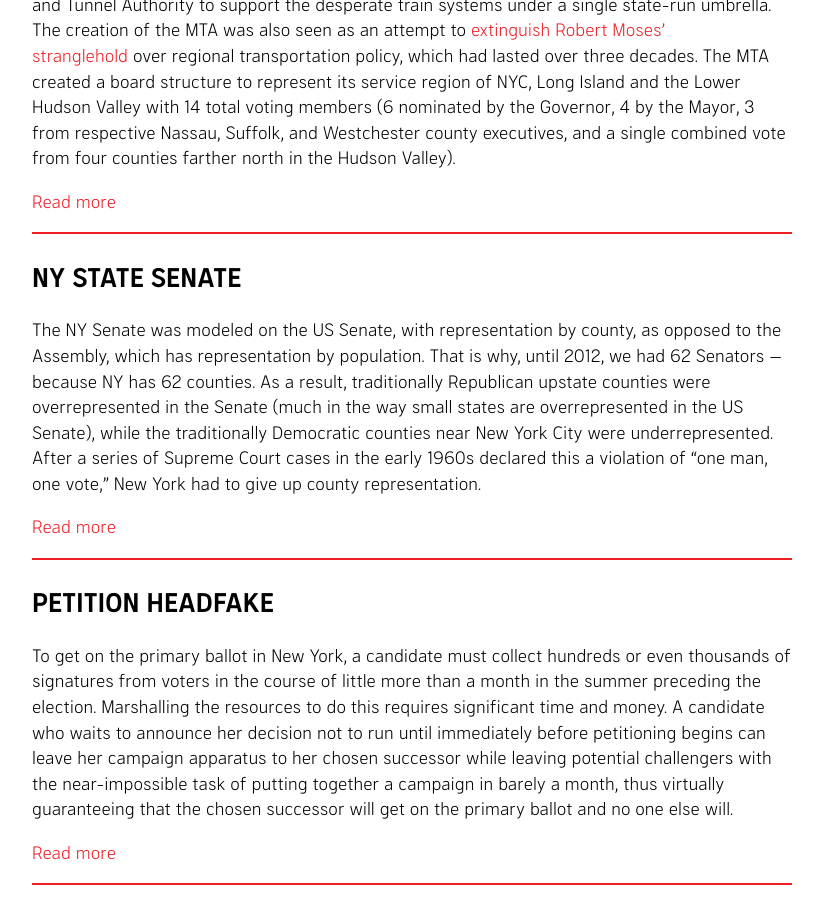
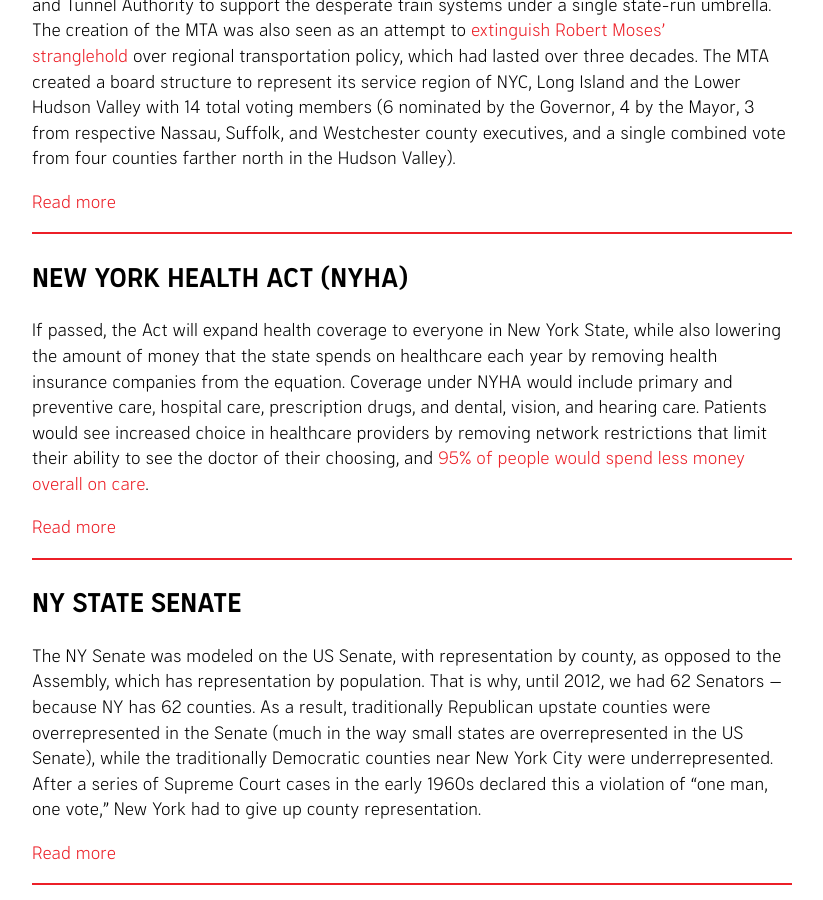
Before and after one commit to nycdsa/the-thorn, a Jekyll site: the page built from src/glossary.html, in a window 1280 px wide and 900 px high, scrolled down 2134 px. Shown: the whole window, without its empty margins (228-1051 px from the left). Built offline with Jekyll 4.4.1, drawn with Linux system fonts in a browser that asks for light colours.

Commit message:
Update glossary.html

```diff
--- a/src/glossary.html
+++ b/src/glossary.html
@@ -26,6 +26,11 @@ permalink: /glossary/
 
 <p>The MTA was formed by Governor Nelson Rockefeller in 1968 in a major transfer of power from the City to the State. In the 1960s, the NYC Subway was plagued with severe funding deficits and aging train cars, and the private Long Island Rail Road and Metro North predecessor companies faced bankruptcy. Mayor John Lindsay worked with Governor Rockefeller to develop a funding mechanism that diverted toll revenue from the younger and highly profitable Triborough Bridge and Tunnel Authority to support the desperate train systems under a single state-run umbrella. The creation of the MTA was also seen as an attempt to&nbsp;<a href="https://www.nytimes.com/2017/05/18/nyregion/mta-subway-cuomo.html">extinguish Robert Moses’ stranglehold</a>&nbsp;over regional transportation policy, which had lasted over three decades. The MTA created a board structure to represent its service region of NYC, Long Island and the Lower Hudson Valley with 14 total voting members (6 nominated by the Governor, 4 by the Mayor, 3 from respective Nassau, Suffolk, and Westchester county executives, and a single combined vote from four counties farther north in the Hudson Valley).</p>
 <a href="https://thethorn.nyc/posts/de-blasio-clears-the-field/#who-controls-the-mta">Read more</a>
+</div>
+<div id="NYHA" class="glossary-item">
+<h2>New York Health Act (NYHA)</h2>
+<p>If passed, the Act will expand health coverage to everyone in New York State, while also lowering the amount of money that the state spends on healthcare each year by removing health insurance companies from the equation. Coverage under NYHA would include primary and preventive care, hospital care, prescription drugs, and dental, vision, and hearing care. Patients would see increased choice in healthcare providers by removing network restrictions that limit their ability to see the doctor of their choosing, and <a href="http://www.pnhp.org/facts/what-is-single-payer">95% of people would spend less money overall on care</a>.</p>
+<a href="https://thethorn.nyc/posts/idnyc-records-protected-from-ice-single-payer-in-ny-state/#in-depth-health-care-baby">Read more</a>
 </div>
 <div id="ny-state-senate" class="glossary-item">
 <h2>NY STATE SENATE</h2>
```
